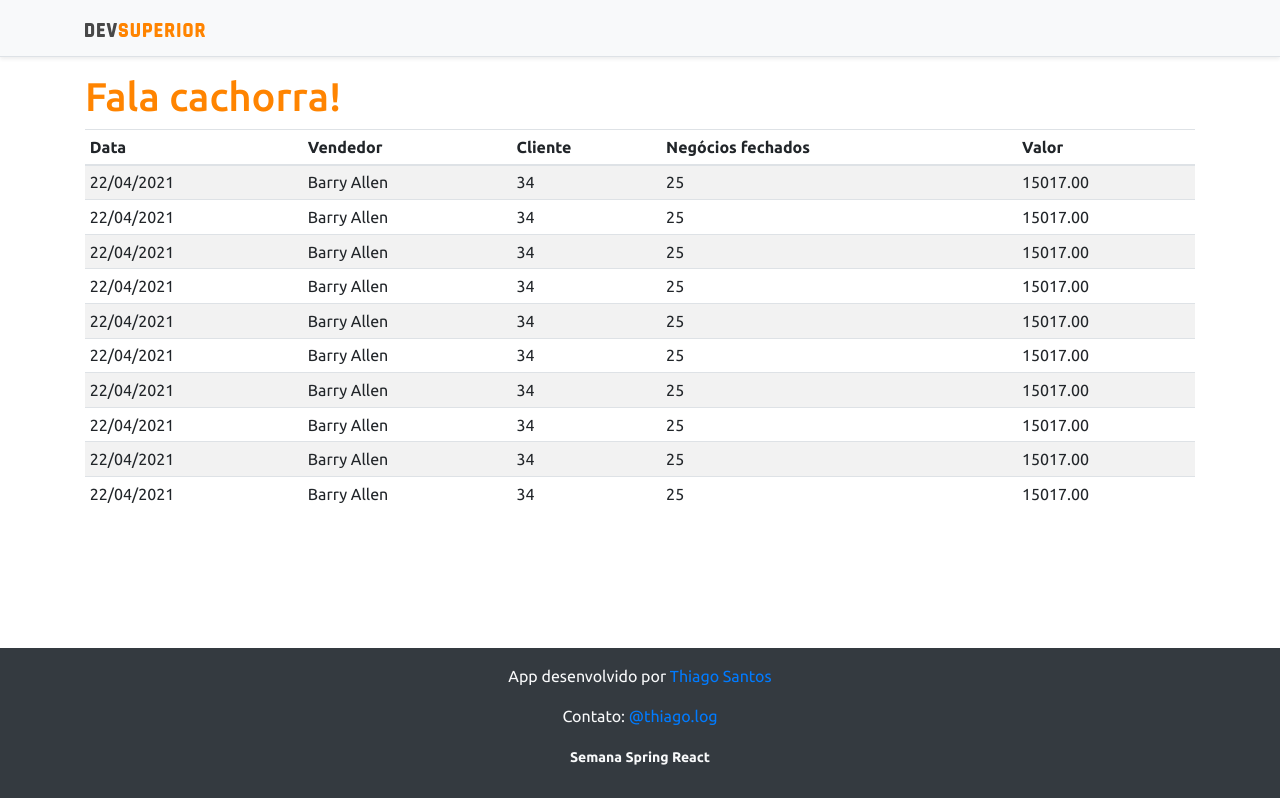
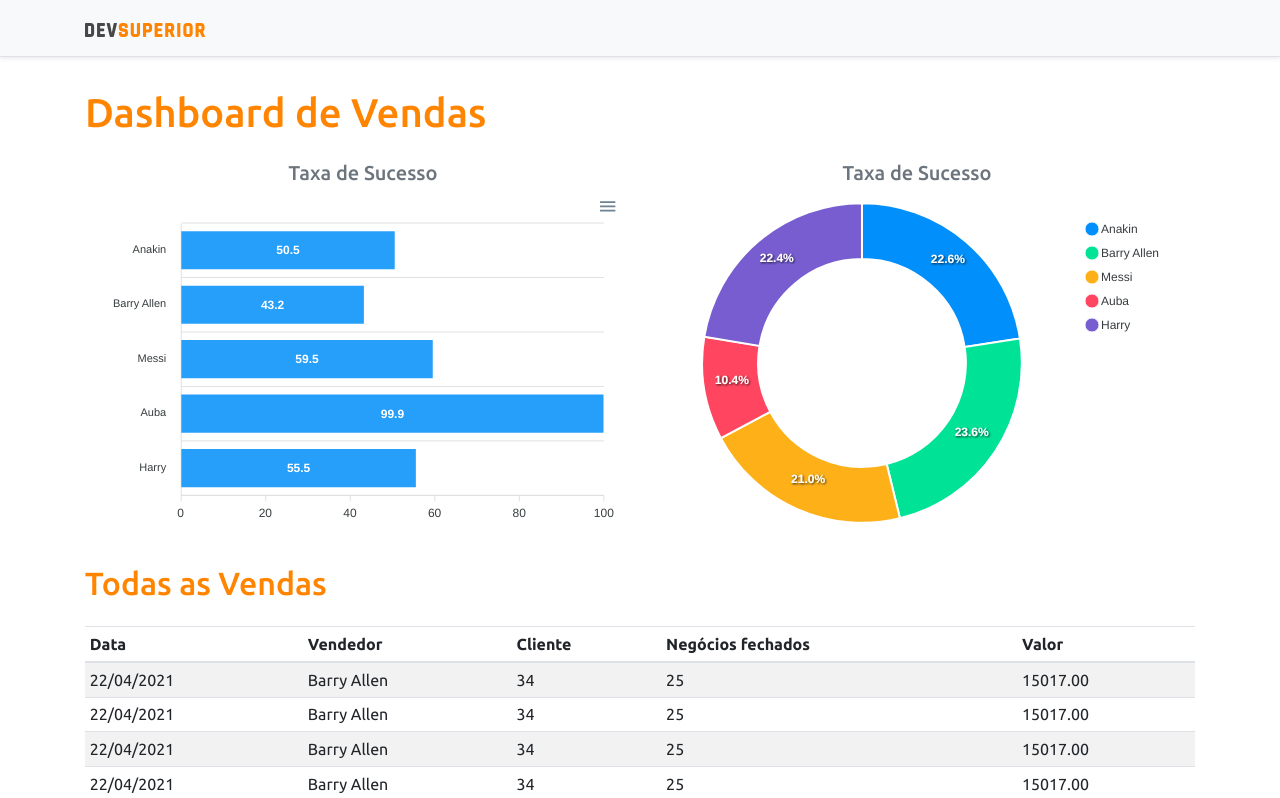
Before and after one commit to XxthiagoboyXx/projeto-sds3, a React (Create React App) app in the folder frontend/: page / in a window 1280 px wide. Shown: the top 798 px of the page. Built offline with nearby package versions, Linux system fonts and the light colour scheme.

Commit message:
Static charts

```diff
--- a/frontend/package.json
+++ b/frontend/package.json
@@ -12,10 +12,12 @@
     "@types/node": "^12.0.0",
     "@types/react": "^17.0.0",
     "@types/react-dom": "^17.0.0",
+    "apexcharts": "^3.26.1",
     "bootstrap": "^4.6.0",
     "jquery": "1.9.1",
     "popper.js": "^1.16.1",
     "react": "^17.0.2",
+    "react-apexcharts": "^1.3.9",
     "react-dom": "^17.0.2",
     "react-scripts": "4.0.3",
     "typescript": "^4.1.2",
--- a/frontend/src/App.tsx
+++ b/frontend/src/App.tsx
@@ -1,4 +1,6 @@
+import BarChart from "components/BarChart";
 import DataTable from "components/DataTable";
+import DonutChart from "components/DonutChart";
 import Footer from "components/Footer";
 import NavBar from "components/NavBar";
 
@@ -7,7 +9,23 @@ function App() {
     <> {/*<> e </> é conhecido como fragment e server para burlar a checagem do retorno da função só ter um elemento */}
       <NavBar />
       <div className="container"> {/*essa classe container é padrão da bootstrap e serve para alinhar o elemento*/}
-        <h1 className="text-primary">Fala cachorra!</h1>
+        <h1 className="text-primary py-3">Dashboard de Vendas</h1> {/*o py-3 significa, padding na vertical de 3 unideades*/}
+
+        <div className="row px-3"> {/*organiza os componentes da div em uma linha | ja o px-3 significa, padding na horizontal de 3 unideades*/}
+          <div className="col-sm-6"> {/*Coluna com espaço de grade de 6 unidades em relação a unidade de medida do bootstrap | O bootstrap divide seu layout na horizontal em 12 partes, dessa forma 6 é a metade do layout*/}
+            <h5 className="text-center text-secondary">Taxa de Sucesso</h5>
+            <BarChart />
+          </div>
+          <div className="col-sm-6"> {/*Coluna com espaço de grade de 6 unidades em relação a unidade de medida do bootstrap | O bootstrap divide seu layout na horizontal em 12 partes, dessa forma 6 é a metade do layout*/}
+            <h5 className="text-center text-secondary">Taxa de Sucesso</h5>
+            <DonutChart />
+          </div>
+        </div>
+
+        <div className="py-3">
+          <h2 className="text-primary">Todas as Vendas</h2>
+        </div>
+
         <DataTable />
       </div>
 
--- /dev/null
+++ b/frontend/src/components/BarChart/index.tsx
@@ -0,0 +1,35 @@
+//gráfico de barras
+import Chart from 'react-apexcharts';
+
+function BarChart() {
+    const optionsvar = {
+        plotOptions: {
+            bar: {
+                horizontal: true,
+            }
+        },
+    };
+
+    const mockData = {
+        labels: {
+            categories: ['Anakin', 'Barry Allen', 'Messi', 'Auba', 'Harry']
+        },
+        series: [
+            {
+                name: "% Sucesso",
+                data: [50.5, 43.2, 59.5, 99.9, 55.5]
+            }
+        ]
+    };
+
+    return (
+        <Chart
+            options={{ ...optionsvar, xaxis: mockData.labels }} //3pontos faz pegar tudo que tem no objeto, reaproveita ele e acrescenta mais coisas
+            series={mockData.series}
+            type="bar"
+            height="340"
+        />
+    );
+}
+
+export default BarChart;
--- /dev/null
+++ b/frontend/src/components/DonutChart/index.tsx
@@ -0,0 +1,25 @@
+import Chart from 'react-apexcharts'
+
+const DonutChart = () => {
+    const mockData = {
+        series: [477138, 499928, 444867, 220426, 473088],
+        labels: ['Anakin', 'Barry Allen', 'Messi', 'Auba', 'Harry']
+    }
+
+    const options = {
+        legend: {
+            show: true
+        }
+    }
+
+    return (
+        <Chart
+            options={{ ...options, labels: mockData.labels }}
+            series={mockData.series}
+            type="donut"
+            height="340"
+        />
+    );
+}
+
+export default DonutChart;
```
Also changed, not shown: 1 other file (tests, documents, lock files or other folders).
